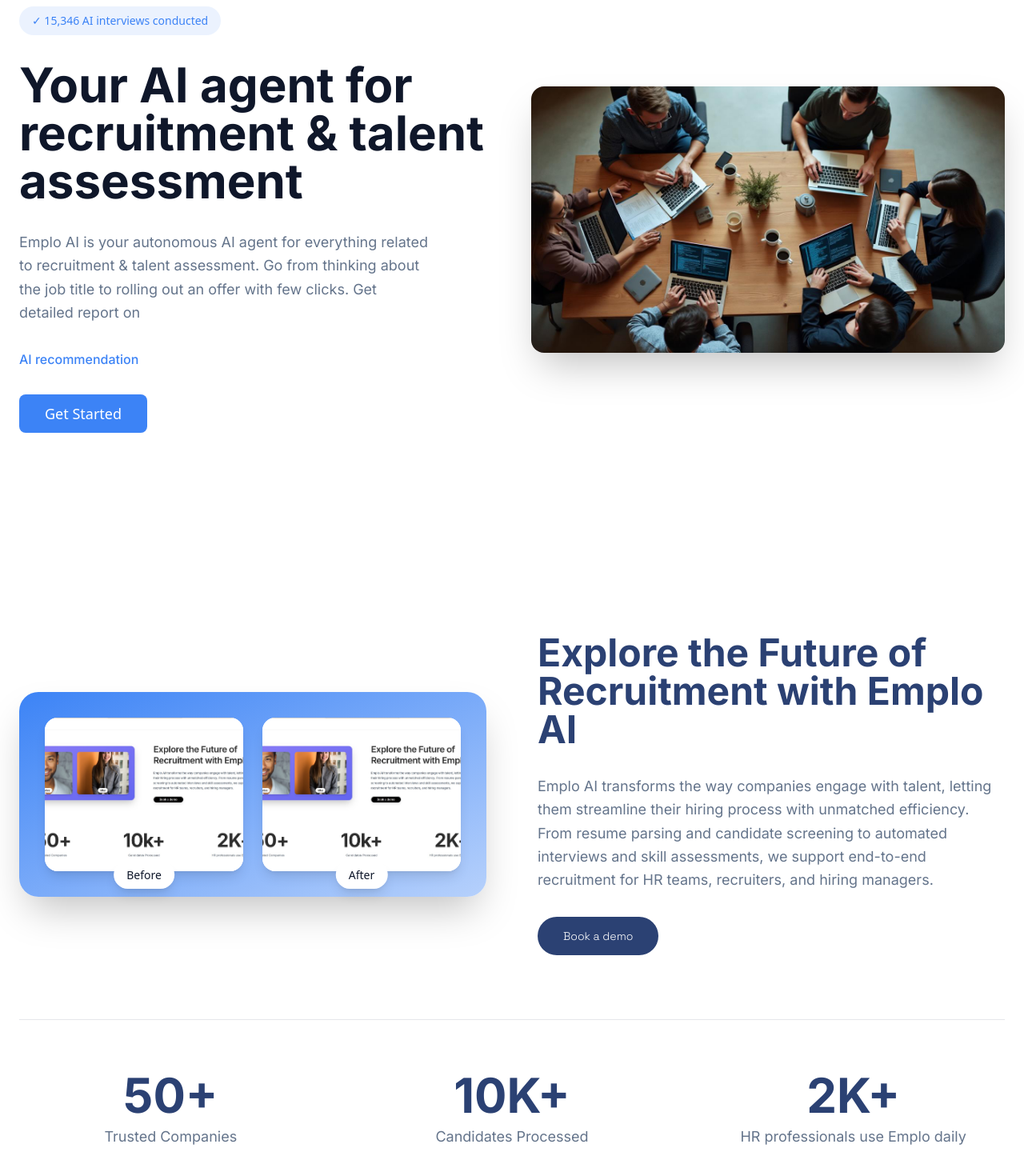
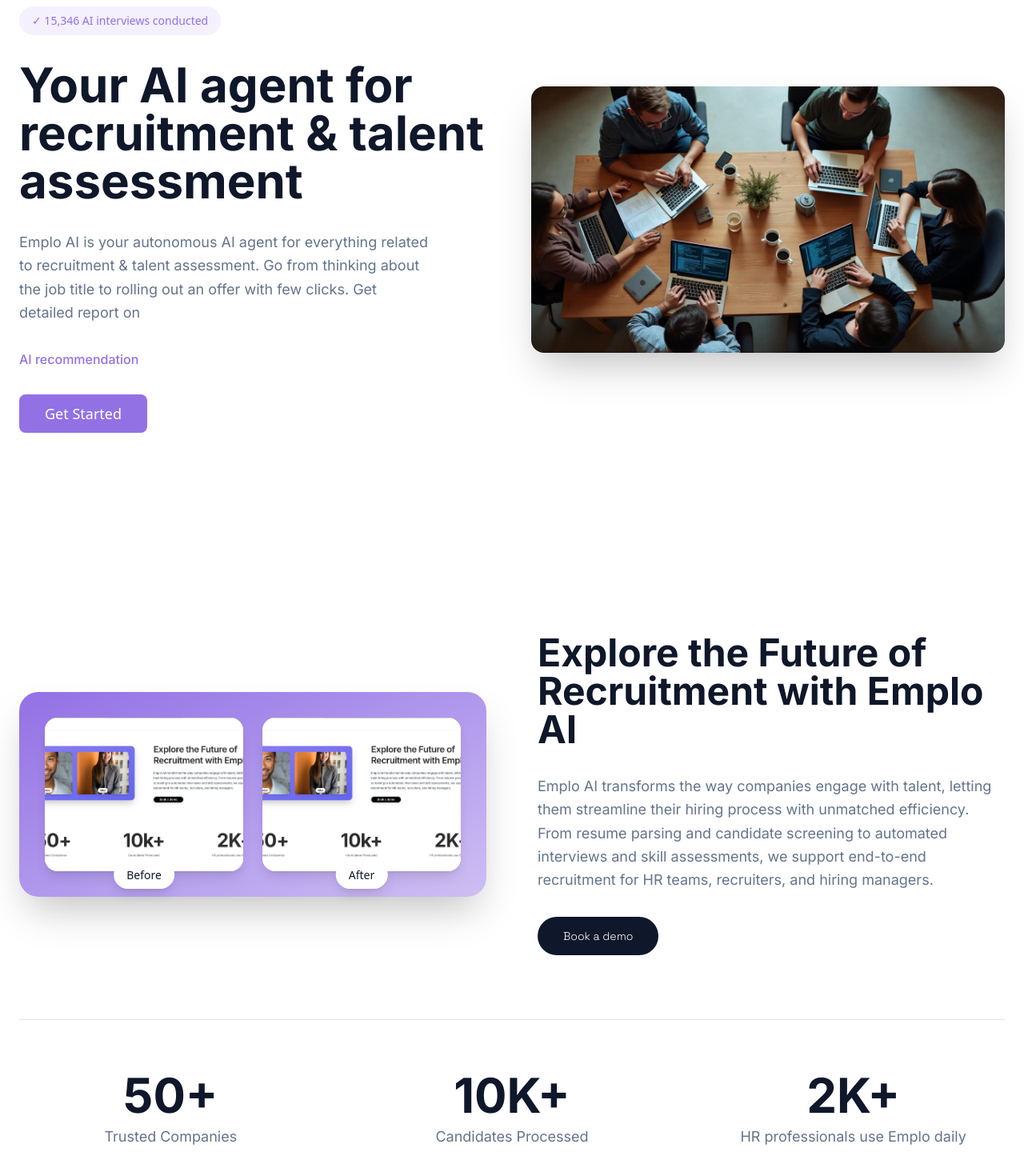
Before and after one commit to narcis-sid/scroll-blur-replica, a React (Vite) app: page / in a window 1280 px wide. Shown: the part 88-1558 px from the top of the page at 80% size. Built offline with nearby package versions, Linux system fonts and the light colour scheme.

Commit message:
Reverted to commit 365fd2982cb93938eca3e968a9d323bdca1ac0df

```diff
--- a/src/components/ExploreSection.tsx
+++ b/src/components/ExploreSection.tsx
@@ -7,7 +7,7 @@ const ExploreSection = () => {
         <div className="grid lg:grid-cols-2 gap-16 items-center">
           {/* Left Content - Before/After Card */}
           <div className="relative">
-            <div className="bg-gradient-to-br from-emplo-blue to-emplo-blue-light rounded-3xl p-8 shadow-2xl">
+            <div className="bg-gradient-to-br from-emplo-purple to-emplo-purple-light rounded-3xl p-8 shadow-2xl">
               <div className="grid grid-cols-2 gap-6">
                 {/* Before */}
                 <div className="relative">
@@ -46,7 +46,7 @@ const ExploreSection = () => {
 
           {/* Right Content */}
           <div className="space-y-8">
-            <h2 className="text-4xl lg:text-5xl font-bold text-emplo-blueberry leading-tight font-inter">
+            <h2 className="text-4xl lg:text-5xl font-bold text-emplo-dark leading-tight font-inter">
               Explore the Future of Recruitment with Emplo AI
             </h2>
 
@@ -57,7 +57,7 @@ const ExploreSection = () => {
               recruitment for HR teams, recruiters, and hiring managers.
             </p>
 
-            <Button className="bg-emplo-blueberry hover:bg-emplo-blueberry/90 text-white px-8 py-6 text-sm font-light rounded-full font-space-grotesk">
+            <Button className="bg-emplo-dark hover:bg-emplo-dark/90 text-white px-8 py-6 text-sm font-light rounded-full font-space-grotesk">
               Book a demo
             </Button>
           </div>
@@ -67,15 +67,15 @@ const ExploreSection = () => {
         <div className="mt-20 pt-16 border-t border-gray-200">
           <div className="grid md:grid-cols-3 gap-12 text-center">
             <div className="space-y-2">
-              <div className="text-5xl lg:text-6xl font-bold text-emplo-blueberry font-inter">50+</div>
+              <div className="text-5xl lg:text-6xl font-bold text-emplo-dark font-inter">50+</div>
               <div className="text-emplo-gray text-lg font-inter">Trusted Companies</div>
             </div>
             <div className="space-y-2">
-              <div className="text-5xl lg:text-6xl font-bold text-emplo-blueberry font-inter">10K+</div>
+              <div className="text-5xl lg:text-6xl font-bold text-emplo-dark font-inter">10K+</div>
               <div className="text-emplo-gray text-lg font-inter">Candidates Processed</div>
             </div>
             <div className="space-y-2">
-              <div className="text-5xl lg:text-6xl font-bold text-emplo-blueberry font-inter">2K+</div>
+              <div className="text-5xl lg:text-6xl font-bold text-emplo-dark font-inter">2K+</div>
               <div className="text-emplo-gray text-lg font-inter">HR professionals use Emplo daily</div>
             </div>
           </div>
--- a/src/index.css
+++ b/src/index.css
@@ -17,7 +17,7 @@ All colors MUST be HSL.
     --popover: 0 0% 100%;
     --popover-foreground: 222.2 84% 4.9%;
 
-    --primary: 217 91% 60%;
+    --primary: 257 69% 67%;
     --primary-foreground: 0 0% 100%;
 
     --secondary: 210 40% 96.1%;
@@ -26,7 +26,7 @@ All colors MUST be HSL.
     --muted: 210 40% 96.1%;
     --muted-foreground: 215.4 16.3% 46.9%;
 
-    --accent: 217 91% 60%;
+    --accent: 257 69% 67%;
     --accent-foreground: 0 0% 100%;
 
     --destructive: 0 84.2% 60.2%;
@@ -34,15 +34,13 @@ All colors MUST be HSL.
 
     --border: 214.3 31.8% 91.4%;
     --input: 214.3 31.8% 91.4%;
-    --ring: 217 91% 60%;
+    --ring: 257 69% 67%;
 
     --radius: 0.5rem;
 
-    /* Custom Emplo AI colors - Blueberry/Blue theme */
-    --emplo-blue: 217 91% 60%;
-    --emplo-blue-light: 217 91% 85%;
-    --emplo-blue-dark: 217 91% 45%;
-    --emplo-blueberry: 222 46% 31%;
+    /* Custom Emplo AI colors */
+    --emplo-purple: 257 69% 67%;
+    --emplo-purple-light: 257 69% 85%;
     --emplo-dark: 222.2 47.4% 11.2%;
     --emplo-gray: 215.4 16.3% 46.9%;
     --emplo-light-gray: 210 40% 96.1%;
--- a/tailwind.config.ts
+++ b/tailwind.config.ts
@@ -67,10 +67,8 @@ export default {
 					ring: 'hsl(var(--sidebar-ring))'
 				},
 				emplo: {
-					blue: 'hsl(var(--emplo-blue))',
-					'blue-light': 'hsl(var(--emplo-blue-light))',
-					'blue-dark': 'hsl(var(--emplo-blue-dark))',
-					blueberry: 'hsl(var(--emplo-blueberry))',
+					purple: 'hsl(var(--emplo-purple))',
+					'purple-light': 'hsl(var(--emplo-purple-light))',
 					dark: 'hsl(var(--emplo-dark))',
 					gray: 'hsl(var(--emplo-gray))',
 					'light-gray': 'hsl(var(--emplo-light-gray))'
```
